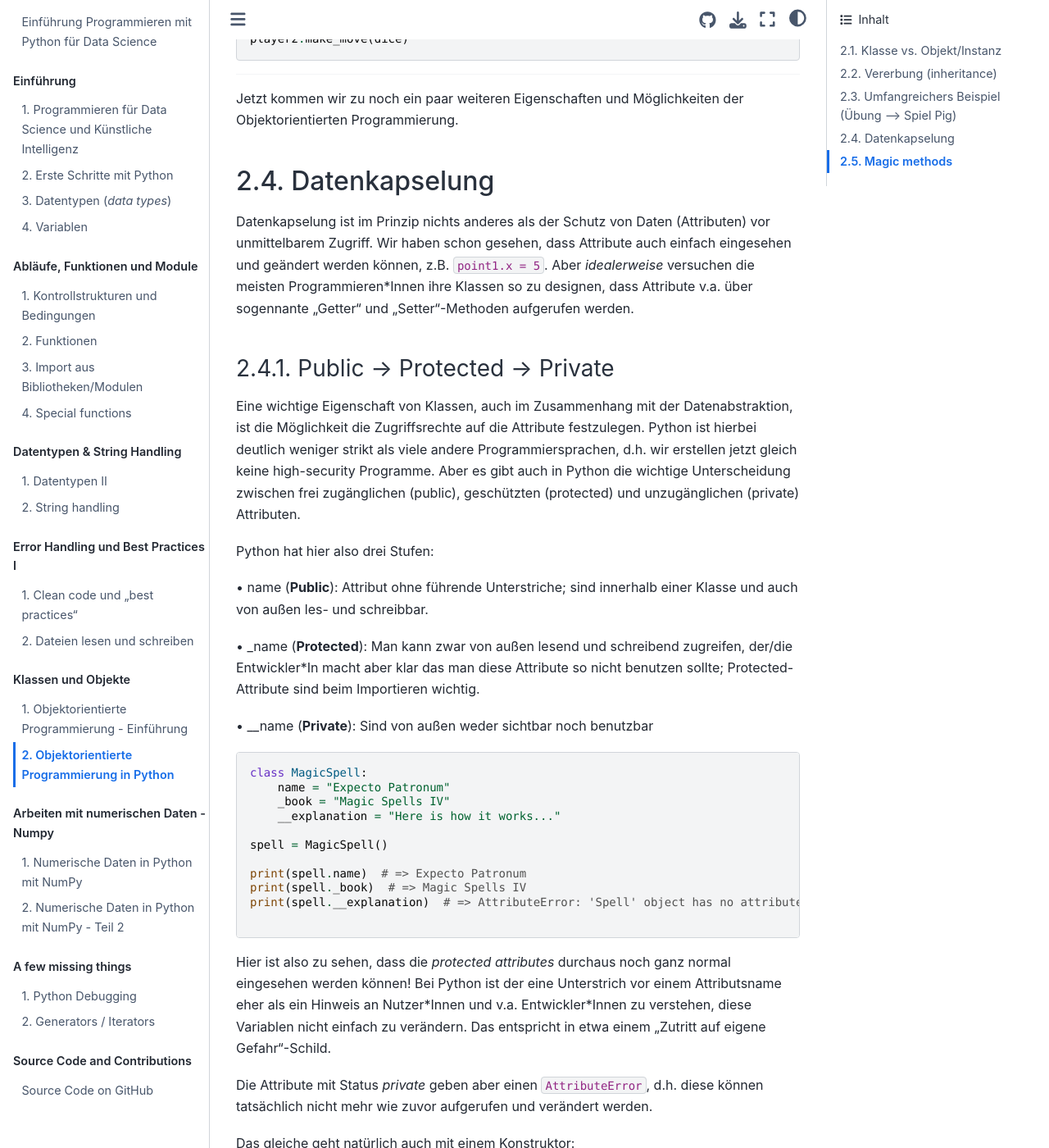
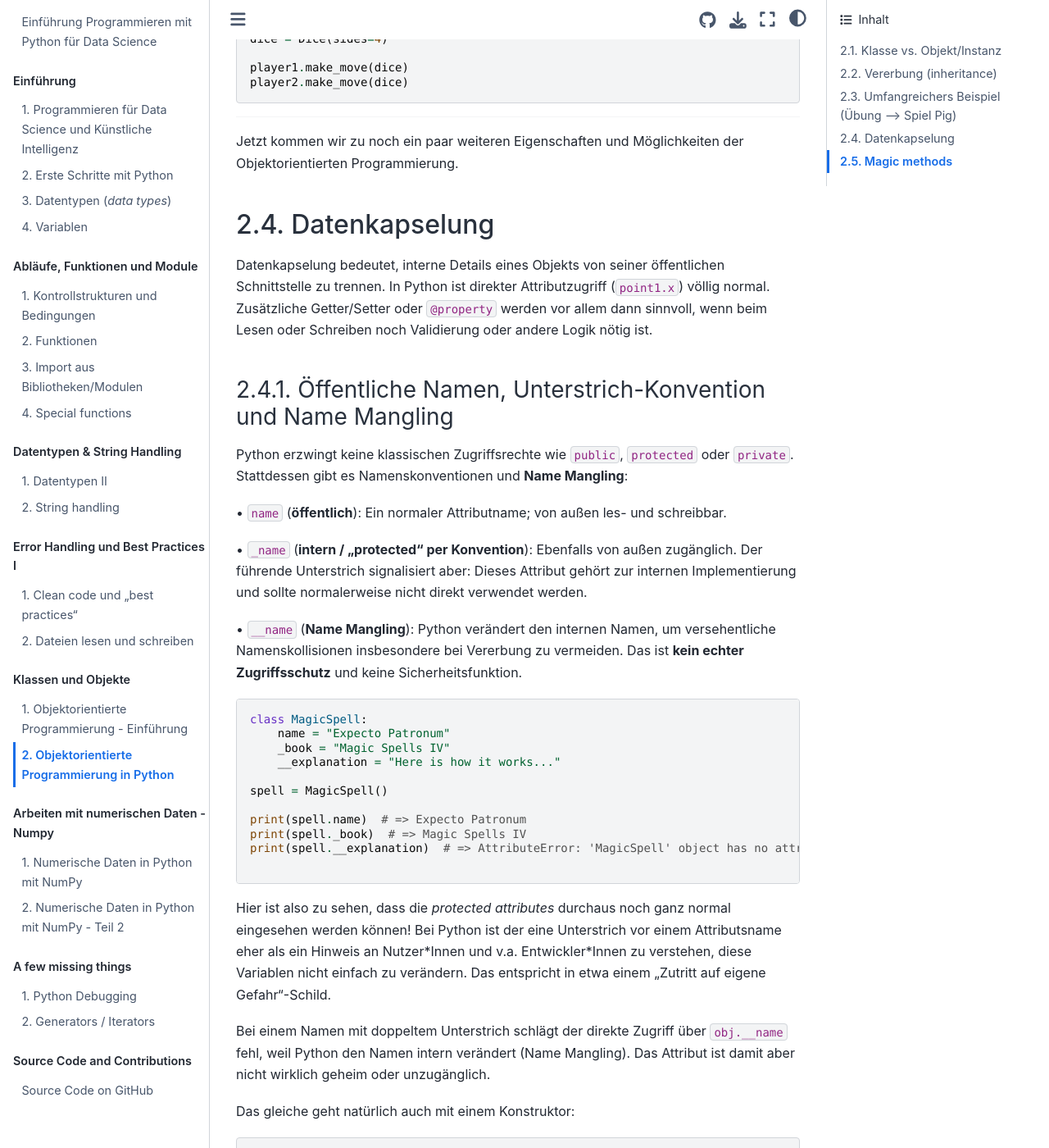
Before and after one commit to florian-huber/python-introduction, a Jupyter Book: the page built from lesson_material_german/07_classes_objects_2.md, in a window 1280 px wide and 1400 px high, scrolled down 8352 px. Shown: the whole window at 82% size. Built offline with Jupyter Book 1.0.4 settings and Sphinx 7.4.7 and the Sphinx Book theme 1.1.4, drawn with Linux system fonts in a browser that asks for light colours; pages that are not in the unit, such as notebooks, are missing from menus; comment, search, counter and statistics services are not loaded; some of the changed text lies outside the part shown.

Commit message:
important updates

````diff
--- a/lesson_material_german/07_classes_objects_2.md
+++ b/lesson_material_german/07_classes_objects_2.md
@@ -53,11 +53,11 @@ print(my_object.class_value)
 print(my_object.instance_value)
 ```
 
-Wir sprechen hier auch von **Klassenattributen** (hier: `.class_value`) und **Instanzattributen** (hier: `.instance_value`). Über erzeugte Objekte sind bei Typen von Attributen verfügbar, in der Klasse selbst sind aber die Instanzattribute nicht vorhanden.
+Wir sprechen hier auch von **Klassenattributen** (hier: `.class_value`) und **Instanzattributen** (hier: `.instance_value`). Über erzeugte Objekte sind beide Arten von Attributen zugänglich; direkt über die Klasse sind Instanzattribute dagegen nicht vorhanden.
 
 Wie sieht es dann mit den Methoden aus?
 
-Auch da haben wir bisher typischerweise mit `self` gearbeitet. Und entsprechen sprechen wir hier auch von **Instanzmethoden** (*instance methods*). Diese sind ebenfalls nur über erzeugte Objekte zugänglich.
+Auch da haben wir bisher typischerweise mit `self` gearbeitet. Entsprechend sprechen wir von **Instanzmethoden** (*instance methods*). Normalerweise rufen wir sie über ein Objekt auf; dabei übergibt Python dieses Objekt automatisch als erstes Argument (`self`).
 
 Beispiel:
 
@@ -68,14 +68,14 @@ class SuperPrint:
     def upper_print(self, text):
         print(text.upper())
 
-# Instanzmethode kann nicht über Klasse aufgerufen werden:
+# So fehlt das Objekt, das als self dienen soll:
 SuperPrint.upper_print("mein text soll größer werden")  # => TypeError
 
 # Und die Methode ist auch nicht (wie eine Funktion) global verfügbar:
 upper_print("mein text soll grösser werden")  # => NameError: name 'upper_print' is not defined
 ```
 
-Erst wenn ein Objekt der Klasse SuperPrint erzeugt wird, kann damit die Methode `upper_print()` ausgeführt werden. Die Methode gehört also zu allen Objekten der Klasse `SuperPrint` und ist ansonsten nicht verfügbar, weder über die Klasse selbst, noch global wie bei einer Funktion.
+Typischerweise erzeugen wir daher zuerst ein Objekt und rufen die Methode darüber auf. Technisch liegt die Funktion auch auf der Klasse und könnte mit einer explizit übergebenen Instanz aufgerufen werden (`SuperPrint.upper_print(printer, "text")`); die Schreibweise über das Objekt ist aber die normale Form. Global wie eine frei definierte Funktion ist `upper_print()` nicht verfügbar.
 
 <!-- pytest-codeblocks:cont -->
 
@@ -315,22 +315,20 @@ Jetzt kommen wir zu noch ein paar weiteren Eigenschaften und Möglichkeiten der
 
 ## Datenkapselung
 
-Datenkapselung ist im Prinzip nichts anderes als der Schutz von Daten (Attributen) vor unmittelbarem Zugriff. Wir haben schon gesehen, dass Attribute auch einfach eingesehen und geändert werden können, z.B. `point1.x = 5`. Aber *idealerweise* versuchen die meisten Programmieren*Innen ihre Klassen so zu designen, dass Attribute v.a. über sogennante "Getter" und "Setter"-Methoden aufgerufen werden.
+Datenkapselung bedeutet, interne Details eines Objekts von seiner öffentlichen Schnittstelle zu trennen. In Python ist direkter Attributzugriff (`point1.x`) völlig normal. Zusätzliche Getter/Setter oder `@property` werden vor allem dann sinnvoll, wenn beim Lesen oder Schreiben noch Validierung oder andere Logik nötig ist.
 
-### Public -> Protected -> Private
+### Öffentliche Namen, Unterstrich-Konvention und Name Mangling
 
-Eine wichtige Eigenschaft von Klassen, auch im Zusammenhang mit der Datenabstraktion, ist die Möglichkeit die Zugriffsrechte auf die Attribute festzulegen. Python ist hierbei deutlich weniger strikt als viele andere Programmiersprachen, d.h. wir erstellen jetzt gleich keine high-security Programme. Aber es gibt auch in Python die wichtige Unterscheidung zwischen frei zugänglichen (public), geschützten (protected) und unzugänglichen (private) Attributen.
+Python erzwingt keine klassischen Zugriffsrechte wie `public`, `protected` oder `private`. Stattdessen gibt es Namenskonventionen und **Name Mangling**:
 
-Python hat hier also drei Stufen:
+• `name` (**öffentlich**):
+ Ein normaler Attributname; von außen les- und schreibbar.
 
-• name (**Public**):
- Attribut ohne führende Unterstriche; sind innerhalb einer Klasse und auch von außen les- und schreibbar.
+• `_name` (**intern / "protected" per Konvention**):
+ Ebenfalls von außen zugänglich. Der führende Unterstrich signalisiert aber: Dieses Attribut gehört zur internen Implementierung und sollte normalerweise nicht direkt verwendet werden.
 
-• _name (**Protected**):
- Man kann zwar von außen lesend und schreibend zugreifen, der/die Entwickler*In macht aber klar das man diese Attribute so nicht benutzen sollte; Protected-Attribute sind beim Importieren wichtig.
-
-• __name (**Private**):
- Sind von außen weder sichtbar noch benutzbar
+• `__name` (**Name Mangling**):
+ Python verändert den internen Namen, um versehentliche Namenskollisionen insbesondere bei Vererbung zu vermeiden. Das ist **kein echter Zugriffsschutz** und keine Sicherheitsfunktion.
 
 <!-- pytest-codeblocks:expect-error -->
 
@@ -344,13 +342,13 @@ spell = MagicSpell()
 
 print(spell.name)  # => Expecto Patronum
 print(spell._book)  # => Magic Spells IV
-print(spell.__explanation)  # => AttributeError: 'Spell' object has no attribute '__explanation'
+print(spell.__explanation)  # => AttributeError: 'MagicSpell' object has no attribute '__explanation'
 
 ```
 
 Hier ist also zu sehen, dass die *protected attributes*  durchaus noch ganz normal eingesehen werden können! Bei Python ist der eine Unterstrich vor einem Attributsname eher als ein Hinweis an Nutzer\*Innen und v.a. Entwickler\*Innen zu verstehen, diese Variablen nicht einfach zu verändern. Das entspricht in etwa einem "Zutritt auf eigene Gefahr"-Schild.
 
-Die Attribute mit Status *private* geben aber einen `AttributeError`, d.h. diese können tatsächlich nicht mehr wie zuvor aufgerufen und verändert werden.
+Bei einem Namen mit doppeltem Unterstrich schlägt der direkte Zugriff über `obj.__name` fehl, weil Python den Namen intern verändert (Name Mangling). Das Attribut ist damit aber nicht wirklich geheim oder unzugänglich.
 
 Das gleiche geht natürlich auch mit einem Konstruktor:
 
@@ -382,7 +380,7 @@ Bevor jemand jetzt aber auf die Idee kommt, damit sensible Daten zu schützen: E
 print(spell._MagicSpell__explanation)  # nur zur Info, bitte diesen Weg nicht in Programmen nutzen!
 ```
 
-Oder, noch einfacher, einfach mal im "Variable Explorer" in Spyder öffnen...
+Auch im VS-Code-Debugger kann man solche internen Attribute unter **VARIABLES** sehen. Der doppelte Unterstrich ist also ausdrücklich kein Schutz für sensible Daten.
 
 Als kurzes Beispiel einmal den Fall, dass wir nicht wollen das Nutzer\*Innen .x oder .y eines `Point`-Objekts einfach ändern können:
 
@@ -408,7 +406,7 @@ print(a.get_position())
 # a.x  # => AttributeError
 ```
 
-Da man die Attribute mit Status nicht nur nicht einsehen kann, sondern diese auch nicht einmal als vorhanden angezeigt werden spricht man hier auch vom **Geheimnisprinzip** einem anderen Konzept im OOP.
+Die eigentliche Idee der Kapselung ist daher nicht, Daten kryptografisch zu verstecken, sondern eine klare öffentliche Schnittstelle anzubieten und Implementierungsdetails möglichst nicht unnötig nach außen zu tragen.
 
 Ok. Schön. Aber wozu das Ganze?
 
````
Also changed, not shown: other parts of lesson_material_german/07_classes_objects_2.md (+2 -2 lines), lesson_material_german/06_classes_objects.md (+3 -3 lines).
